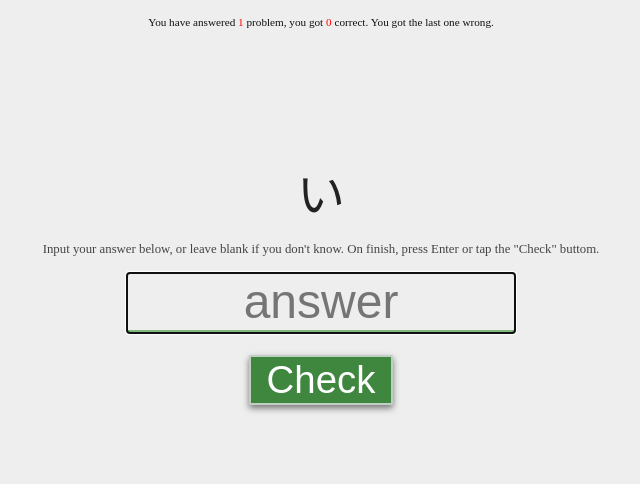
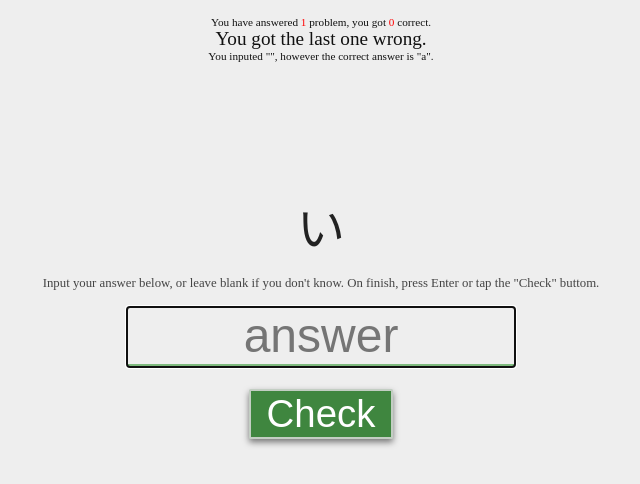
Before and after one commit to micromaomao/matchgame, a plain HTML site: page index.html in a window 1280 px wide. Both pictures are taken after a click on the button "Check". Shown: the whole page, without its empty margins (319-959 px from the left). Drawn offline with nearby package versions, Linux system fonts and the light colour scheme.

Commit message:
Show more information

```diff
--- a/scripts/game.js
+++ b/scripts/game.js
@@ -50,7 +50,8 @@ Game.prototype.order_ASC_input = function(arr, callback) {
     var corrnum = 0;
     var results = [];
     var sm = $('<div class="sm">You have answered <span class="answer-count">0</span>' +
-               ' problem, you got <span class="answer-correct-num">0</span> correct. <span class="answer-last"></span></div>');
+               ' problem, you got <span class="answer-correct-num">0</span> correct. <div class="answer-last"></div>' +
+               '<div class="answer-last-ctn"></div></div>');
     this.element.append(sm);
     var ds = function(i) {
         if(i >= arr.length) {
@@ -63,9 +64,11 @@ Game.prototype.order_ASC_input = function(arr, callback) {
                 results.push(true);
                 corrnum ++;
                 sm.find('.answer-last').text("You got the last one correct.");
+                sm.find('.answer-last-ctn').text("You inputed \"" + ans + "\", and the correct answer is this.");
             } else {
                 results.push(false);
                 sm.find('.answer-last').text("You got the last one wrong.");
+                sm.find('.answer-last-ctn').text("You inputed \"" + ans + "\", however the correct answer is \"" + arr[i].value + '".');
             }
             sm.find('.answer-count').text(i+1);
             sm.find('.answer-correct-num').text(corrnum);
--- a/styles/layout.css
+++ b/styles/layout.css
@@ -58,3 +58,6 @@ body {
 .sm .answer-count, .sm .answer-correct-num {
     color: red;
 }
+.sm .answer-last {
+    font-size: 1.2rem;
+}
```
